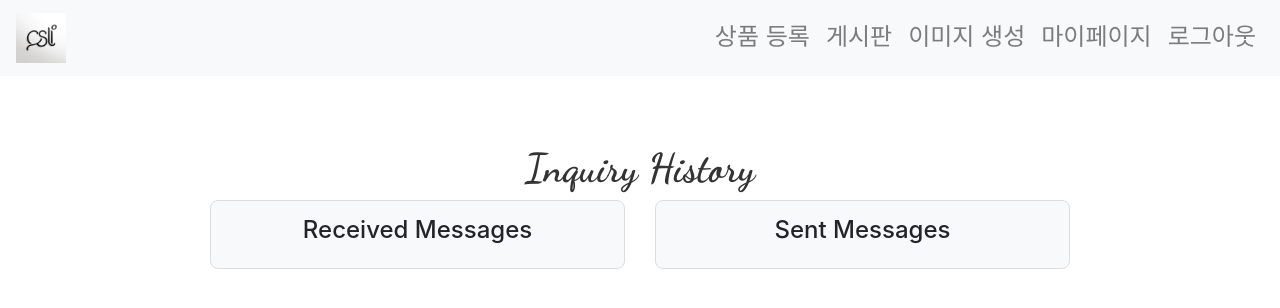
After one commit to ahastuart/InC_Project_1, a Flask app: page /user/inquiry_history in a window 1280 px wide. The commit adds this page. Shown: the top 308 px of the page. Run offline with Flask 3, Linux system fonts and the light colour scheme; the visitor is signed in with stand-in values (Sample User, id 1); data that the repository does not hold is empty; some libraries are stand-ins or nearby versions.

Commit message:
구매페이지(판매자에게 문의하기) + 마이페이지(문의내역) 구현

```diff
--- a/templates/buyProduct.html
+++ b/templates/buyProduct.html
@@ -97,6 +97,11 @@
                 <form method="POST" action="{{ url_for('product.confirmPurchase', product_id=product.product_id) }}">
                     <button type="submit" class="btn btn-submit btn-block">구매하기</button>
                 </form>
+
+                <!-- 판매자에게 문의하기 버튼 -->
+                <form method="GET" action="{{ url_for('product.inquire', product_id=product.product_id) }}">
+                    <button type="submit" class="btn btn-secondary btn-block mt-2">판매자에게 문의하기</button>
+                </form>
             </div>
         </div>
     </div>
--- /dev/null
+++ b/templates/inquiry_history.html
@@ -0,0 +1,141 @@
+<!DOCTYPE html>
+<html lang="ko">
+<head>
+    <meta charset="UTF-8">
+    <meta name="viewport" content="width=device-width, initial-scale=1.0">
+    <title>Inquiry History</title>
+    <link href="https://stackpath.bootstrapcdn.com/bootstrap/4.5.2/css/bootstrap.min.css" rel="stylesheet">
+    <link href="https://fonts.googleapis.com/css2?family=Dancing+Script:wght@700&family=Nanum+Pen+Script&display=swap" rel="stylesheet">
+    <style>
+        /* 중앙 정렬 및 스타일 */
+        .container {
+            max-width: 900px;
+            margin: 0 auto;
+            padding: 20px;
+        }
+        .fancy-title {
+            font-family: 'Dancing Script', cursive;
+            font-size: 2.5em;
+            text-align: center;
+            color: #333;
+        }
+        .navbar-nav .nav-link {
+            font-family: 'Nanum Pen Script', cursive;
+            color: #333;
+            font-size: 24px;
+        }
+        .navbar-brand img {
+            width: 50px;
+            height: auto;
+        }
+
+        /* 메시지 섹션 스타일 */
+        .message-section {
+            padding: 15px;
+            max-height: 500px;
+            overflow-y: auto;
+            border: 1px solid #ddd;
+            border-radius: 8px;
+            background-color: #f8f9fa;
+        }
+        /* 개별 메시지 스타일 */
+        .message-box {
+            background-color: #fff;
+            border-radius: 8px;
+            margin-bottom: 15px;
+            padding: 10px;
+            border: 1px solid #ddd;
+        }
+        .received-message {
+            background-color: #e9f7ef;
+            text-align: left;
+        }
+        .sent-message {
+            background-color: #fce4ec;
+            text-align: right;
+        }
+        .message-meta {
+            font-size: 0.85em;
+            color: #555;
+        }
+    </style>
+</head>
+<body>
+    <nav class="navbar navbar-expand-lg navbar-light bg-light">
+        <a class="navbar-brand" href="{{ url_for('main.main') }}">
+            <img src="{{ url_for('static', filename='image/logo.png') }}" alt="쇼핑몰 로고">
+        </a>
+        <button class="navbar-toggler" type="button" data-toggle="collapse" data-target="#navbarNav" aria-controls="navbarNav" aria-expanded="false" aria-label="Toggle navigation">
+            <span class="navbar-toggler-icon"></span>
+        </button>
+        <div class="collapse navbar-collapse" id="navbarNav">
+            <ul class="navbar-nav ml-auto">
+                <li class="nav-item">
+                    <a class="nav-link" href="{{ url_for('product.addProduct') }}">상품 등록</a>
+                </li>
+                <li class="nav-item">
+                    <a class="nav-link" href="{{ url_for('board.view') }}">게시판</a>
+                </li>
+                <li class="nav-item">
+                    <a class="nav-link" href="{{ url_for('product.createImage') }}">이미지 생성</a>
+                </li>
+                <li class="nav-item">
+                    <a class="nav-link" href="{{ url_for('user.myPage') }}">마이페이지</a>
+                </li>
+                <li class="nav-item">
+                    {% if 'login_info' in session %}
+                        <a class="nav-link" href="{{ url_for('user.logout') }}">로그아웃</a>
+                    {% else %}
+                        <a class="nav-link" href="{{ url_for('user.login') }}">로그인</a>
+                    {% endif %}
+                </li>
+            </ul>
+        </div>
+    </nav>
+
+    <div class="container mt-5">
+        <h2 class="fancy-title">Inquiry History</h2>
+        <div class="row">
+            <!-- 받은 메시지 섹션 -->
+            <div class="col-md-6">
+                <div class="message-section received-section">
+                    <h4 class="text-center">Received Messages</h4>
+                    <div>
+                        {% for inquiry in inquiries if inquiry['direction'] == 'received' %}
+                            <div class="message-box received-message">
+                                <p class="message-meta">
+                                    <strong>From:</strong> {{ inquiry['other_user_name'] }} | {{ inquiry['created_at'] }}
+                                </p>
+                                <p>{{ inquiry['message_content'] }}</p>
+                                <a href="{{ url_for('user.inquiry_detail', message_id=inquiry['message_id']) }}" class="btn btn-sm btn-link">View Conversation</a>
+                            </div>
+                        {% endfor %}
+                    </div>
+                </div>
+            </div>
+
+            <!-- 보낸 메시지 섹션 -->
+            <div class="col-md-6">
+                <div class="message-section sent-section">
+                    <h4 class="text-center">Sent Messages</h4>
+                    <div>
+                        {% for inquiry in inquiries if inquiry['direction'] == 'sent' %}
+                            <div class="message-box sent-message">
+                                <p class="message-meta">
+                                    <strong>To:</strong> {{ inquiry['other_user_name'] }} | {{ inquiry['created_at'] }}
+                                </p>
+                                <p>{{ inquiry['message_content'] }}</p>
+                                <a href="{{ url_for('user.inquiry_detail', message_id=inquiry['message_id']) }}" class="btn btn-sm btn-link">View Conversation</a>
+                            </div>
+                        {% endfor %}
+                    </div>
+                </div>
+            </div>
+        </div>
+    </div>
+
+    <script src="https://code.jquery.com/jquery-3.5.1.slim.min.js"></script>
+    <script src="https://cdn.jsdelivr.net/npm/@popperjs/core@2.11.6/dist/umd/popper.min.js"></script>
+    <script src="https://stackpath.bootstrapcdn.com/bootstrap/4.5.2/js/bootstrap.min.js"></script>
+</body>
+</html>
--- a/templates/myPage.html
+++ b/templates/myPage.html
@@ -86,6 +86,7 @@
                         <a href="/user/addCredit" class="btn btn-primary">크레딧 충전</a>
                         <a href="/user/sellList" class="btn btn-secondary">판매 내역</a>
                         <a href="/user/buyList" class="btn btn-secondary">구매 내역</a>
+                        <a href="{{ url_for('user.inquiry_history') }}" class="btn btn-secondary">문의 내역</a>
                         <a href="/user/logout" class="btn btn-danger">로그아웃</a>
                     </div>
                 </div>
--- a/user.py
+++ b/user.py
@@ -42,7 +42,6 @@ def signup():
         id = request.form['UserId']
         password = request.form['UserPw']
         confirm_password = request.form['UserPwConfirm']
-        pw_answer = request.form['FindPwAnswer']
 
         if password != confirm_password:
             flash('비밀번호가 일치하지 않습니다.')
@@ -54,7 +53,7 @@ def signup():
             flash('이미 사용 중입니다. 다른 값을 넣어주세요.')
             return redirect(url_for('user.signup'))
 
-        result = user_dao.insert_user(user_name, id, password, pw_answer)
+        result = user_dao.insert_user(user_name, id, password)
 
         if 'Insert OK' in result:
             flash('회원가입이 완료되었습니다.')
@@ -76,25 +75,6 @@ def check_duplicate():
     is_duplicate = existing_user is not None
 
     return jsonify({'isDuplicate': is_duplicate})
-
-# 비밀 번호 찾기
-@blueprint.route('/find_pw', methods=['POST','GET'])
-def find_pw():
-    if request.method == 'POST':
-        user_name = request.form['UserId']
-        answer = request.form['answer']
-        new_password = request.form['new_password']
-        result = UserDao().change_pw(user_name, answer, new_password)
-        print(result)
-        if result == True:
-            flash('비밀번호가 변경되었습니다.')
-            return redirect(url_for('user.login'))  # 로그인 페이지로 리다이렉트
-        else:
-            return redirect(url_for('user.find_pw'))  # 비밀번호 찾기 페이지로 리다이렉트
-
-    # GET 요청일 경우 비밀번호 찾기 페이지 렌더링
-    return render_template('find_pw.html')
-
 
 # # 회원가입 세부 기능
 # @blueprint.route('/register')
@@ -180,3 +160,36 @@ def addCredit():
         return redirect(url_for('user.myPage'))  # 충전 페이지로 리다이렉트
 
     return render_template('addCredit.html')
+
+@blueprint.route('/inquiry_history')
+def inquiry_history():
+    user_id = session.get('user_id')
+    if not user_id:
+        flash("로그인이 필요합니다.")
+        return redirect(url_for('user.login'))
+
+    inquiries = MessagesDao().get_inquiries_by_user(user_id)
+    return render_template('inquiry_history.html', inquiries=inquiries)
+
+@blueprint.route('/inquiry_detail/<int:message_id>', methods=['GET', 'POST'])
+def inquiry_detail(message_id):
+    user_id = session.get('user_id')
+    if not user_id:
+        flash("로그인이 필요합니다.")
+        return redirect(url_for('user.login'))
+
+    if request.method == 'POST':
+        reply_content = request.form['reply_content']
+        MessagesDao().send_reply(message_id, user_id, reply_content)
+        # flash("답장이 전송되었습니다.")
+        # return redirect(url_for('user.inquiry_history'))
+
+        return """
+        <script>
+            alert("답장이 완료되었습니다.");
+            window.location.href = "{}";
+        </script>
+        """.format(url_for('user.inquiry_history'))
+
+    messages = MessagesDao().get_conversation(message_id, user_id)
+    return render_template('inquiry_detail.html', messages=messages)
```
Also changed, not shown: product.py (+29 -0 lines), projectDB.py (+87 -2 lines), templates/inquire.html (added, +22 -0 lines), templates/inquiry_detail.html (added, +93 -0 lines).
